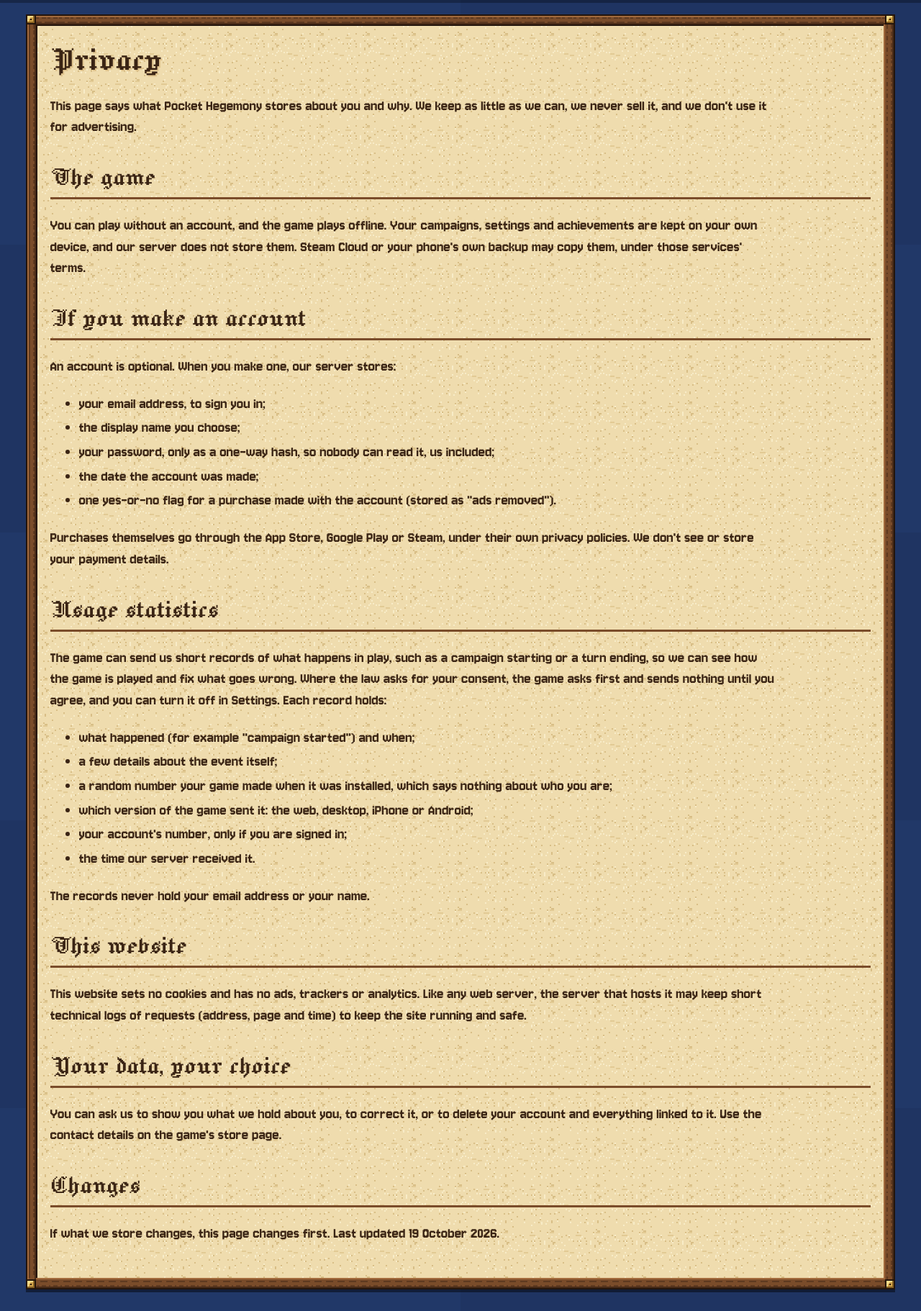
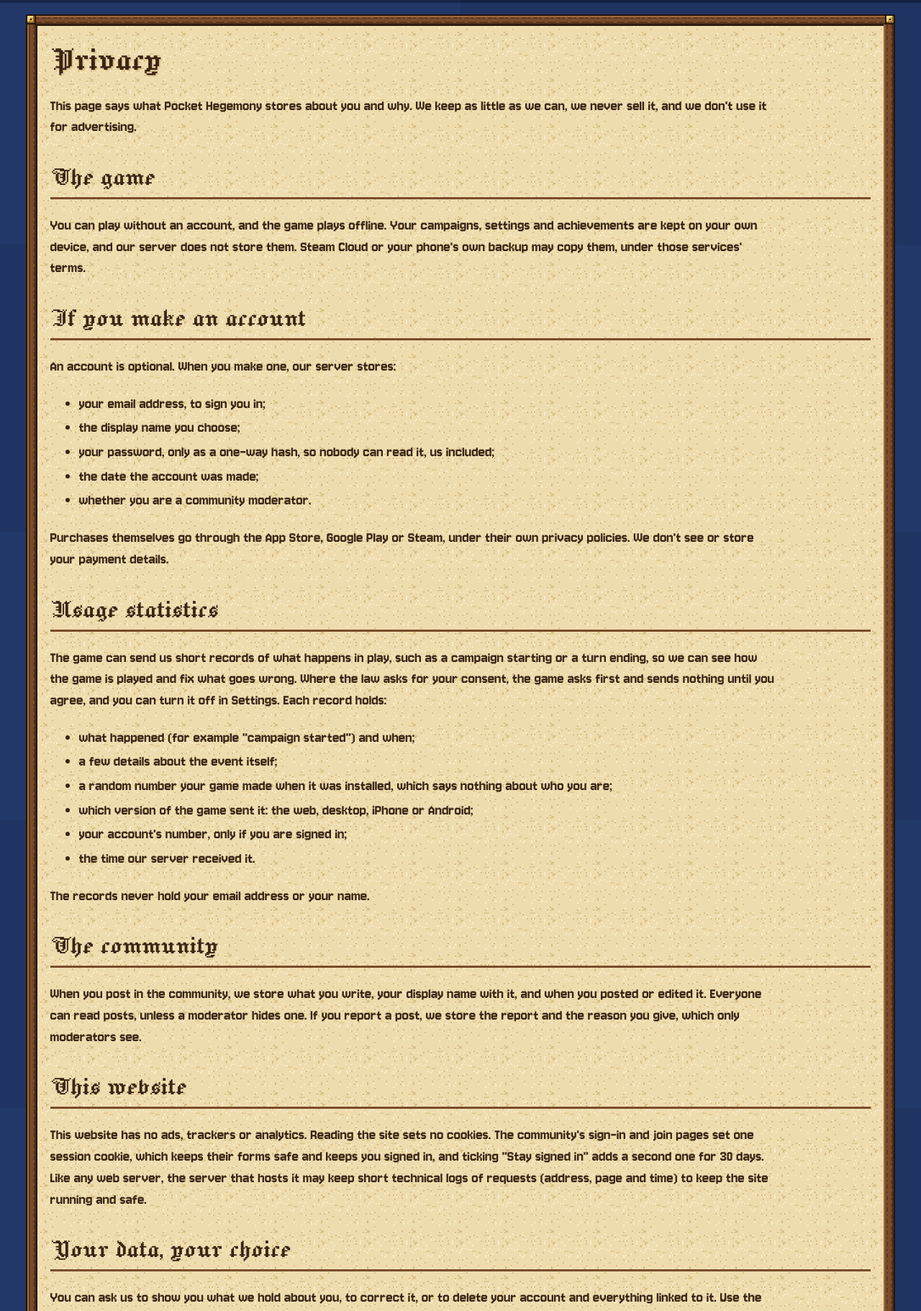
Before and after one commit to grrts/pocket-hedgemony, a Symfony app: template server/templates/site/privacy.html.twig in a window 1280 px wide. Shown: the part 60-1882 px from the top of the page at 72% size. Run offline with Twig, Linux system fonts and the light colour scheme; the template is opened without the code that fills it, so the values that code supplies are empty; some libraries are stand-ins or nearby versions.

Commit message:
Drop the unused "ads removed" flag, and add the community to the privacy page
The game is a purchased game with no ads in any edition (D-SHELL-16), so the
account's "ads removed" flag had no use. The privacy page now also says what the
community stores (posts, reports, the moderator role) and which pages set a cookie.

Co-Authored-By: Claude Opus 5.5 (1M context) <noreply@anthropic.com>
Claude-Session: https://claude.ai/code/session_01AnWBoPs1jKLuKZ7wvcuZsn

```diff
--- a/server/src/Controller/AccountController.php
+++ b/server/src/Controller/AccountController.php
@@ -38,7 +38,6 @@ final class AccountController
             'id' => $account->getId()->toRfc4122(),
             'email' => $account->getEmail(),
             'displayName' => $account->getDisplayName(),
-            'adsRemoved' => $account->hasAdsRemoved(),
         ], Response::HTTP_CREATED);
     }
 }
--- a/server/templates/site/privacy.html.twig
+++ b/server/templates/site/privacy.html.twig
@@ -19,7 +19,7 @@
         <li>the display name you choose;</li>
         <li>your password, only as a one-way hash, so nobody can read it, us included;</li>
         <li>the date the account was made;</li>
-        <li>one yes-or-no flag for a purchase made with the account (stored as "ads removed").</li>
+        <li>whether you are a community moderator.</li>
     </ul>
     <p>Purchases themselves go through the App Store, Google Play or Steam, under their own privacy policies. We don't see or store your payment details.</p>
 
@@ -35,8 +35,11 @@
     </ul>
     <p>The records never hold your email address or your name.</p>
 
+    <h2 id="community">The community</h2>
+    <p>When you post in the community, we store what you write, your display name with it, and when you posted or edited it. Everyone can read posts, unless a moderator hides one. If you report a post, we store the report and the reason you give, which only moderators see.</p>
+
     <h2 id="website">This website</h2>
-    <p>This website sets no cookies and has no ads, trackers or analytics. Like any web server, the server that hosts it may keep short technical logs of requests (address, page and time) to keep the site running and safe.</p>
+    <p>This website has no ads, trackers or analytics. Reading the site sets no cookies. The community's sign-in and join pages set one session cookie, which keeps their forms safe and keeps you signed in, and ticking "Stay signed in" adds a second one for 30 days. Like any web server, the server that hosts it may keep short technical logs of requests (address, page and time) to keep the site running and safe.</p>
 
     <h2 id="rights">Your data, your choice</h2>
     <p>You can ask us to show you what we hold about you, to correct it, or to delete your account and everything linked to it.
```
Also changed, not shown: server/src/Entity/Account.php (+0 -13 lines), server/tests/Controller/ApiTest.php (+0 -1 lines), server/tests/Controller/SiteTest.php (+1 -1 lines).
